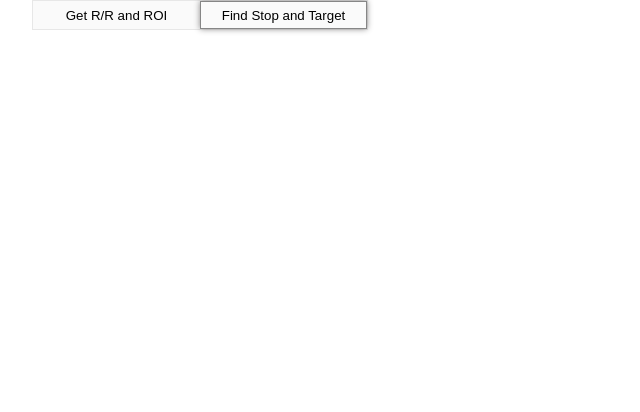
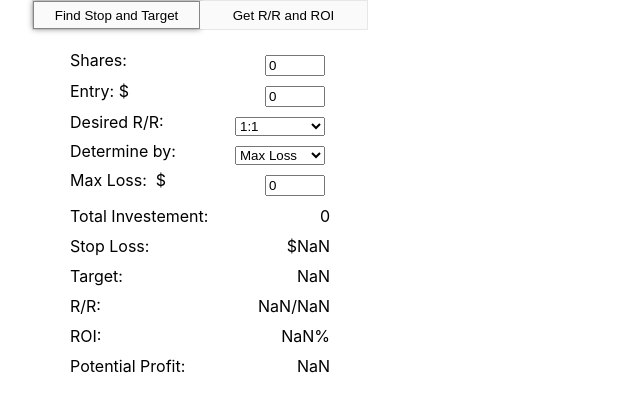
Before and after one commit to mrccodes/stonkshelper, a Next.js app: page / in a window 1280 px wide. Both pictures are taken after a click on the button "Find Stop and Target". Shown: the top 412 px of the page, without its empty margins (0-640 px from the left). Built offline with nearby package versions, Linux system fonts and the light colour scheme.

Commit message:
form complete

```diff
--- a/components/ExitForm.js
+++ b/components/ExitForm.js
@@ -1,7 +1,108 @@
+import { useState } from 'react';
+import { RenderData } from './RenderData'
+import styles from '../styles/form.module.scss'
 export const ExitForm = () => {
+  const [state, setState] = useState({
+    shares: 0,
+    entry: 0,
+    maxLoss: 0,
+    roi: 0,
+    formType: 1
+  })
+
+
+  const [settings, setSettings] = useState({
+    riskOption: '1:1',
+    determineBy: 'max'
+  })
+
+
+  const onFormSubmit = (e) => {
+    e.preventDefault();
+    //calculate my dam results
+  }
+
+  const renderLastInput = () => {
+    if (settings.determineBy === 'max') {
+      return (
+        <label>
+        Max Loss: &nbsp;$
+        <input value={state.maxLoss} onChange={onInputChange} name="maxLoss" type="number" step="0.01"/>
+      </label>
+      )
+    } else if (settings.determineBy === 'roi') {
+      return (
+        <label>
+          Desired ROI:
+          <input name="roi" value={state.roi}  onChange={onInputChange} type="number" step="0.01"/> %
+        </label>
+      )
+    } else {
+      return null
+    }
+  }
+
+  const onInputChange = (e) => {
+    let input = e.target.name;
+    let val = e.target.value;
+
+    let newState = {...state}
+    newState[input] = val;
+    setState(newState);
+  }
+
+
+  const onSelectChange = (e) => {
+    let name = e.target.name;
+
+    const oldSettings = {...settings}
+    oldSettings[name] = e.target.value
+    let oldState = {...state}
+
+    if (name === 'determineBy') {
+      oldState.maxLoss = 0;
+      oldState.roi = 0;
+    }
+    setState(oldState)
+    setSettings(oldSettings)
+  }
+
   return (
-    <form >
+    <form className={styles.stonkForm} onSubmit={onFormSubmit}>
+  <label >
+        Shares:&nbsp;&nbsp;
+        <input onChange={onInputChange} step="5" value={state.shares} name="shares" type="number" />
+      </label>
 
+      <label >
+        Entry:&nbsp;$
+        <input onChange={onInputChange} step="0.01" value={state.entry} name="entry" type="number" />
+      </label>
+      <label >
+        Desired R/R:&nbsp;&nbsp;
+        <select value={settings.riskOption} name="riskOption" onChange={onSelectChange}>
+            <option value="1:1">1:1</option>
+            <option value="1:2">1:2</option>
+            <option value="1:3">1:3</option>
+          </select>
+      </label>
+
+      <label >
+        Determine by:&nbsp;&nbsp;
+        <select value={settings.determineBy} name="determineBy" onChange={onSelectChange}>
+            <option value="max">Max Loss</option>
+            <option value="roi">ROI</option>
+          </select>
+      </label>
+
+     {renderLastInput()}
+
+
+
+      {RenderData({
+        ...state,
+        ...settings
+      })}
     </form>
   )
 }
--- a/components/RenderData.js
+++ b/components/RenderData.js
@@ -1,36 +1,121 @@
-import { getROI }  from './helpers'
 
+import styles from '../styles/data.module.scss'
 export const RenderData = (data) => {
-  const { shares, entry, stop, target } = data;
-
-  if (data.entry === 0 ||
-      data.stop === 0 ||
-      data.target === 0) {
-        return null
-      }
 
 
 
+    const prettyPercent = (num) => {
+      return (`${Math.round(num * 100) / 100}%`)
+    }
 
   if (data.formType === 0) {
+    const { shares, entry, stop, target } = data;
+
     //roi form
-    let roi = ((((shares * target) - (shares * entry) ) / (shares * entry)) * 100);
-    let prettyRoi = `${Math.round(roi * 100) / 100}%`
+    let totalInvestment = shares * entry;
+    let maxLoss = totalInvestment - (shares * stop) ;
+    let maxProfit = (shares * target) - totalInvestment;
+    let roi = ((((shares * target) - totalInvestment ) / (shares * entry)) * 100);
+    let prettyRoi =  prettyPercent(roi)
 
     let riskReward = reduce(
       ((shares * target) - (shares * entry) ),
       ((shares * entry) - (shares * stop) )
     )
+
     return (
-      <div>
-        ROI: {prettyRoi} <br />
-        R/R: {riskReward[1]}/{riskReward[0]}
+      <div className={styles.data}>
+        <div>
+          <p>Total Investement:</p>
+          <p>{totalInvestment}</p>
+        </div>
+        <div>
+          <p>Max Loss: </p>
+          <p>${maxLoss}</p>
+        </div>
+        <div>
+          <p>Max Profit: </p>
+          <p>${maxProfit}</p>
+        </div>
+        <div>
+          <p>R/R: </p>
+          <p>{riskReward[1]}/{riskReward[0]}</p>
+        </div>
+        <div>
+          <p>Potential ROI: </p>
+          <p> {prettyRoi}</p>
+        </div>
+
+
+
+
+
+
+
+
       </div>
     )
 
   } else if (data.formType === 1) {
+    const { shares, entry, riskOption, determineBy, maxLoss, roi } = data;
+    let totalInvestment = shares * entry;
+    var stop;
+    var target;
+
+
+    if (determineBy === 'roi') {
+      let expectedProfit = totalInvestment * (roi / 100);
+      stop = (totalInvestment - (expectedProfit / Number(riskOption.slice(-1))) ) / shares;
+
+      target = (expectedProfit + totalInvestment) / shares;
+
+
+
+    } else if (determineBy === 'max' ) {
+      target = (totalInvestment + (maxLoss * Number(riskOption.slice(-1)))) / shares;
+      stop = (totalInvestment - maxLoss) / shares;
+    }
+
+    let riskReward = reduce(
+      Math.round(((shares * target) - (shares * entry) )) ,
+      Math.round( ((shares * entry) - (shares * stop) ))
+    )
+
+
+    let calculatedRoi = ((((shares * target) - totalInvestment ) / (shares * entry)) * 100);
+    let prettyRoi =  prettyPercent(calculatedRoi)
+
+
+
     //exit form
-    return null
+    return (
+     <div className={styles.data}>
+       <div>
+         <p>Total Investement: </p>
+         <p>{totalInvestment}</p>
+       </div>
+       <div>
+         <p> Stop Loss: </p>
+         <p>${stop}</p>
+       </div>
+       <div>
+         <p>Target:</p>
+         <p>{target}</p>
+       </div>
+       <div>
+         <p> R/R: </p>
+         <p>{riskReward[1]}/{riskReward[0]}</p>
+       </div>
+       <div>
+         <p> ROI: </p>
+         <p>{prettyRoi}</p>
+       </div>
+      <div>
+        <p>Potential Profit: </p>
+        <p>{(target * shares) - totalInvestment}</p>
+      </div>
+     </div>
+    )
   }
 
 }
--- a/pages/index.js
+++ b/pages/index.js
@@ -23,8 +23,8 @@ export default function Home() {
         <link rel="icon" href="/favicon.ico" />
       </Head>
       <div className={styles.btnHolder}>
+        <button className={formSelect === 1 ? styles.selectedBtn : styles.defaultBtn}  onClick={() => {setFormSelect(1)}}> Find Stop and Target</button>
         <button className={formSelect === 0 ? styles.selectedBtn : styles.defaultBtn} onClick={() => {setFormSelect(0)}}> Get R/R and ROI</button>
-        <button className={formSelect === 1 ? styles.selectedBtn : styles.defaultBtn}  onClick={() => {setFormSelect(1)}}> Find Stop and Target</button>
 
       </div>
       {renderForm()}
--- /dev/null
+++ b/styles/data.module.scss
@@ -0,0 +1,10 @@
+.data {
+  div {
+    display: flex;
+    justify-content: space-between;
+    p {
+      margin: 5px 0px;
+    }
+
+  }
+}
--- a/styles/form.module.scss
+++ b/styles/form.module.scss
@@ -1,5 +1,20 @@
 .stonkForm {
  display: flex;
  flex-direction: column;
- max-width: 400px;
+ max-width: 300px;
+ padding: 20px 20px;
+ margin: 0px auto;
+ label {
+   display: flex;
+   justify-content: space-between;
+
+ }
+
+ input, select {
+   margin: 5px;
+   width: 60px;
+ }
+ select {
+   width: 90px;
+ }
 }
```
Also changed, not shown: components/shareInput.js (deleted), 1 other file (tests, documents, lock files or other folders).
